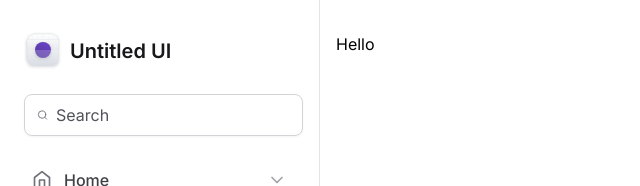
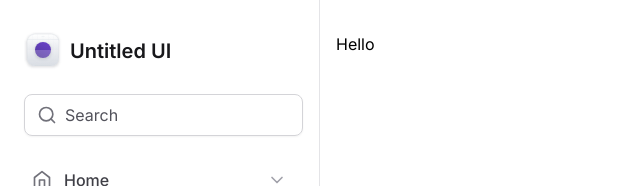
Before and after one commit to ahnucl/ignite-curso-tailwind-next, a Next.js app: page / in a window 1280 px wide. Shown: the top 186 px of the page, without its empty margins (0-640 px from the left). Built offline with nearby package versions, Linux system fonts and the light colour scheme.

Commit message:
Componentiza input com pattern de composição

```diff
--- /dev/null
+++ b/src/components/Input.tsx
@@ -0,0 +1,29 @@
+import { ComponentProps } from 'react'
+
+type InputPrefixProps = ComponentProps<'div'>
+
+export function Prefix(props: InputPrefixProps) {
+  return <div {...props} />
+}
+
+type InputControlProps = ComponentProps<'input'>
+
+export function Control(props: InputControlProps) {
+  return (
+    <input
+      className="flex-1 border-0 bg-transparent p-0 text-zinc-900 placeholder-zinc-600"
+      {...props}
+    />
+  )
+}
+
+export type InputRootProps = ComponentProps<'div'>
+
+export function Root(props: InputRootProps) {
+  return (
+    <div
+      className="mx-1 flex w-full items-center gap-2 rounded-lg border border-zinc-300 px-3 py-2 shadow-sm "
+      {...props}
+    />
+  )
+}
--- a/src/components/Sidebar/index.tsx
+++ b/src/components/Sidebar/index.tsx
@@ -5,28 +5,27 @@
   Flag,
   Home,
   LifeBuoy,
-  Search,
   SquareStack,
   Users,
+  Search,
 } from 'lucide-react'
+import * as Input from '../Input'
 import { Logo } from './Logo'
 import { NavItem } from './NavItem'
+import { Profile } from './Profile'
 import { UsedSpaceWidget } from './UsedSpaceWidget'
-import { Profile } from './Profile'
 
 export function Sidebar() {
   return (
     <aside className="flex flex-col gap-6 border-r border-zinc-200 px-5 py-8">
       <Logo />
 
-      <div className="mx-1 flex w-full items-center gap-2 rounded-lg border border-zinc-300 px-3 py-2 shadow-sm ">
-        <Search className="h-5 w-5 text-zinc-500" />
-        <input
-          className="flex-1 border-0 bg-transparent p-0 text-zinc-900 placeholder-zinc-600"
-          type="text"
-          placeholder="Search"
-        />
-      </div>
+      <Input.Root>
+        <Input.Prefix>
+          <Search className="h-5 w-5 text-zinc-500" />
+        </Input.Prefix>
+        <Input.Control placeholder="Search" />
+      </Input.Root>
 
       <nav className="5 space-y-0">
         <NavItem title="Home" icon={Home} />
```
